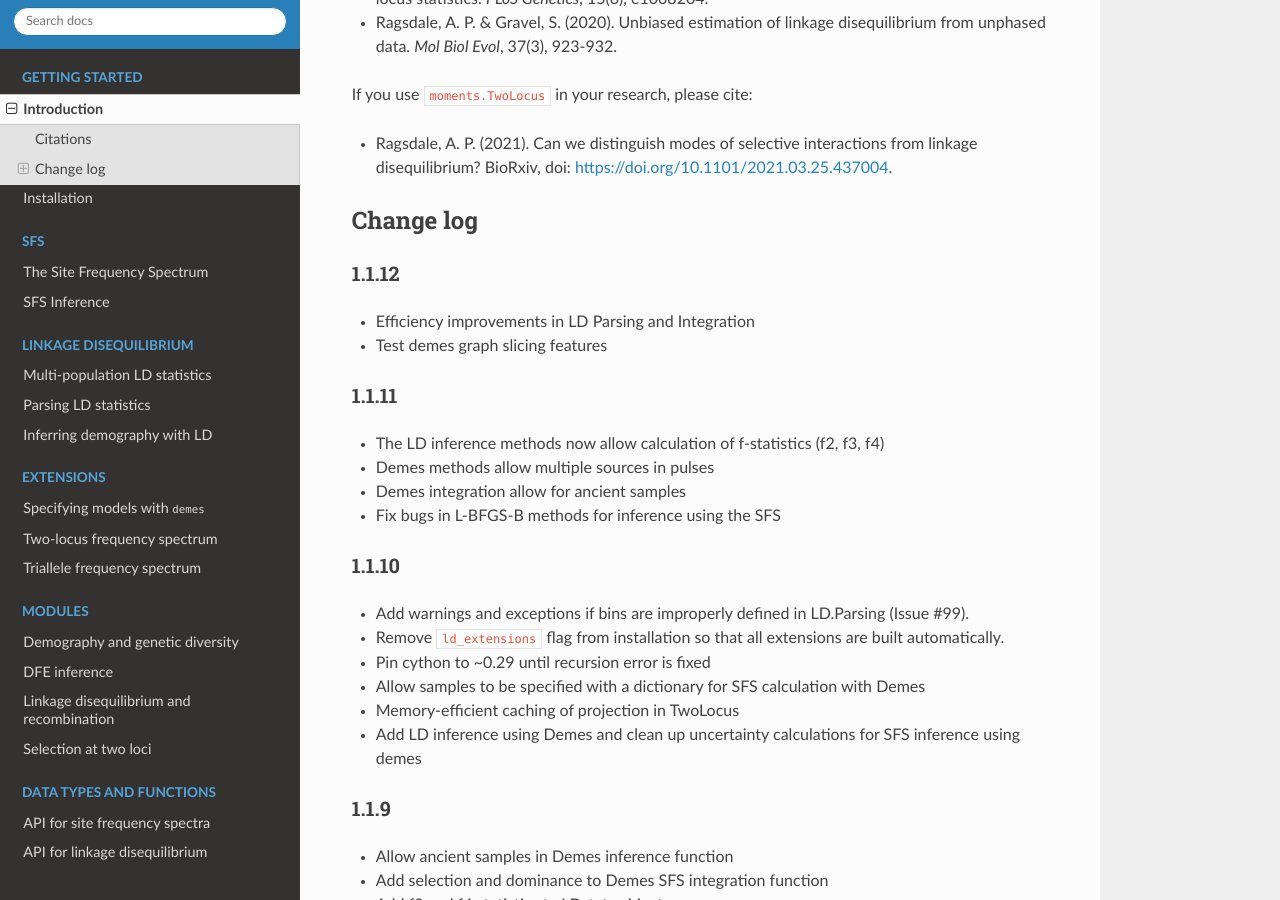
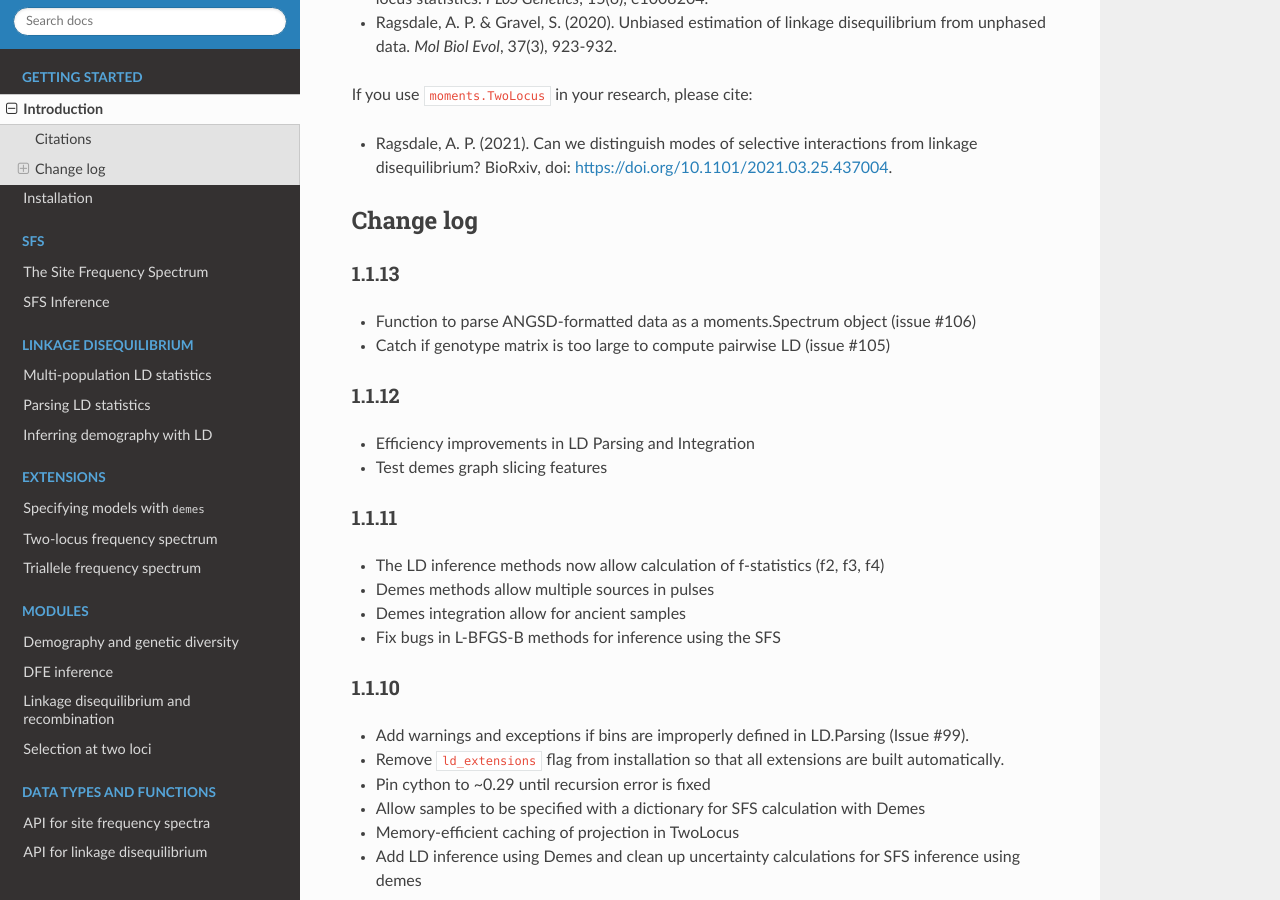
Before and after one commit to MomentsLD/moments, a Sphinx documentation site: the page built from docs/introduction.rst, in a window 1280 px wide and 900 px high, scrolled down 1034 px. Built offline with Sphinx 7.4.7 and the Read the Docs theme 2.0.0, drawn with Linux system fonts in a browser that asks for light colours.

```diff
--- a/docs/introduction.rst
+++ b/docs/introduction.rst
@@ -60,6 +60,12 @@ If you use ``moments.TwoLocus`` in your research, please cite:
 **********
 Change log
 **********
+
+1.1.13
+======
+
+- Function to parse ANGSD-formatted data as a moments.Spectrum object (issue #106)
+- Catch if genotype matrix is too large to compute pairwise LD (issue #105)
 
 1.1.12
 ======
--- a/moments/_version.py
+++ b/moments/_version.py
@@ -1,4 +1,4 @@
 """Version information."""
 
 # The following line *must* be the last in the module, exactly as formatted:
-__version__ = "1.1.12"
+__version__ = "1.1.13"
```
